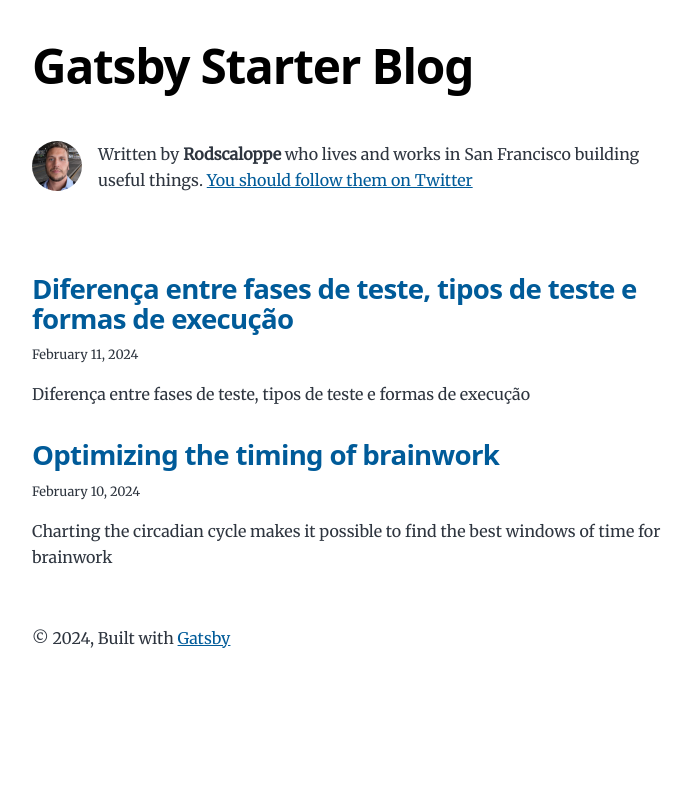
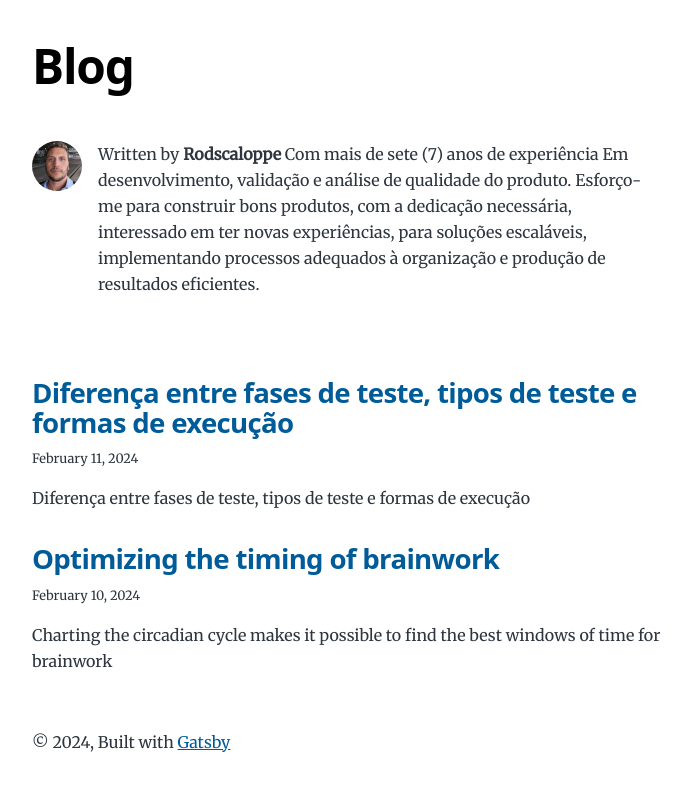
Before and after one commit to Rodscaloppe/blogrodolfo, a Gatsby site: page / in a window 1280 px wide. Shown: the whole page, without its empty margins (292-984 px from the left). Built offline with nearby package versions, Linux system fonts and the light colour scheme; Gatsby itself is replaced by a stand-in of ours.

Commit message:
first 1 commit

```diff
--- a/gatsby-config.js
+++ b/gatsby-config.js
@@ -9,15 +9,16 @@
  */
 module.exports = {
   siteMetadata: {
-    title: `Gatsby Starter Blog`,
+    title: `Blog`,
     author: {
       name: `Rodscaloppe`,
-      summary: `who lives and works in San Francisco building useful things.`,
+      summary: `Com mais de sete (7) anos de experiência Em desenvolvimento, validação e análise de qualidade do produto. Esforço-me para construir bons produtos, com a dedicação necessária,
+      interessado em ter novas experiências, para soluções escaláveis, implementando processos adequados à organização e produção de resultados eficientes.`,
     },
     description: `A starter blog demonstrating what Gatsby can do.`,
     siteUrl: `https://gatsbystarterblogsource.gatsbyjs.io/`,
     social: {
-      twitter: `kylemathews`,
+      twitter: ``,
     },
   },
   plugins: [
@@ -102,7 +103,7 @@ module.exports = {
               }
             }`,
             output: "/rss.xml",
-            title: "Gatsby Starter Blog RSS Feed",
+            title: "Blog RSS Feed",
           },
         ],
       },
@@ -110,7 +111,7 @@ module.exports = {
     {
       resolve: `gatsby-plugin-manifest`,
       options: {
-        name: `Gatsby Starter Blog`,
+        name: `Blog`,
         short_name: `Gatsby`,
         start_url: `/`,
         background_color: `#ffffff`,
--- a/src/components/bio.js
+++ b/src/components/bio.js
@@ -47,7 +47,6 @@ const Bio = () => {
           Written by <strong>{author.name}</strong> {author?.summary || null}
           {` `}
           <a href={`https://twitter.com/${social?.twitter || ``}`}>
-            You should follow them on Twitter
           </a>
         </p>
       )}
```
